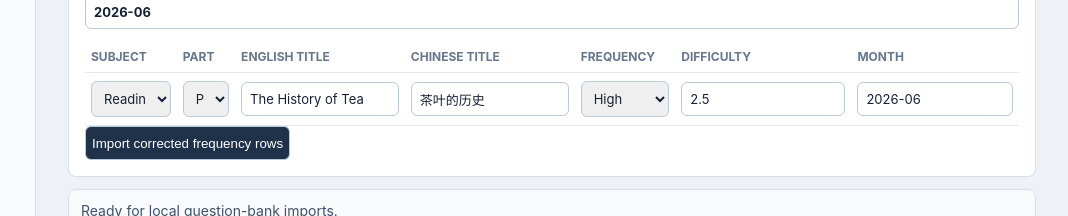
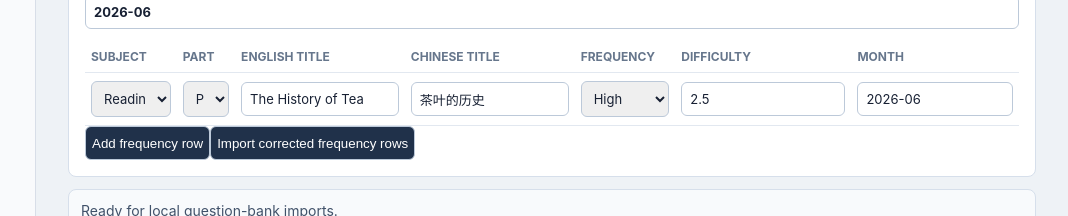
Before and after one commit to 929029376/IELTS, a React (Vite) app in the folder apps/web/: page / in a window 1280 px wide. Shown: the part 1620-1836 px from the top of the page, without its empty margins (212-1280 px from the left). Built offline with nearby package versions, Linux system fonts and the light colour scheme; no server answers.

Commit message:
feat: add manual frequency rows

```diff
--- a/apps/web/src/features/import/FrequencyCorrectionTable.tsx
+++ b/apps/web/src/features/import/FrequencyCorrectionTable.tsx
@@ -21,6 +21,22 @@ export function FrequencyCorrectionTable({
 }: FrequencyCorrectionTableProps) {
   function updateRow(index: number, patch: Partial<FrequencyCorrectionRow>) {
     onRowsChange(rows.map((row, rowIndex) => (rowIndex === index ? { ...row, ...patch } : row)));
+  }
+
+  function addRow() {
+    const previous = rows.at(-1);
+    onRowsChange([
+      ...rows,
+      {
+        subject: previous?.subject ?? "reading",
+        part: previous?.part ?? "P1",
+        englishTitle: "",
+        chineseTitle: "",
+        frequencyClass: "unknown",
+        difficulty: "",
+        sourceMonth: previous?.sourceMonth ?? ""
+      }
+    ]);
   }
 
   return (
@@ -114,6 +130,9 @@ export function FrequencyCorrectionTable({
           ))}
         </tbody>
       </table>
+      <button type="button" onClick={addRow}>
+        Add frequency row
+      </button>
       <button type="button" onClick={() => onImport(rows)}>
         Import corrected frequency rows
       </button>
```
Also changed, not shown: 3 other files (tests, documents, lock files or other folders).
